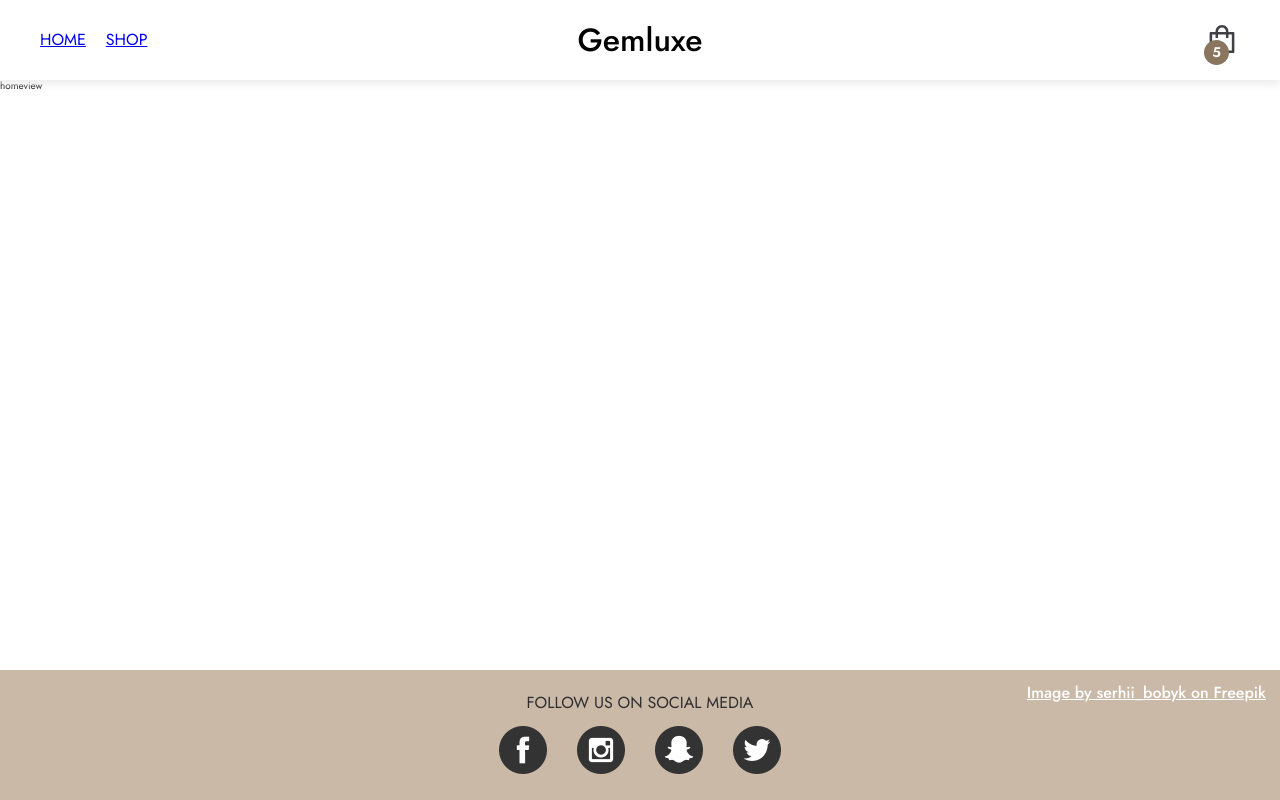
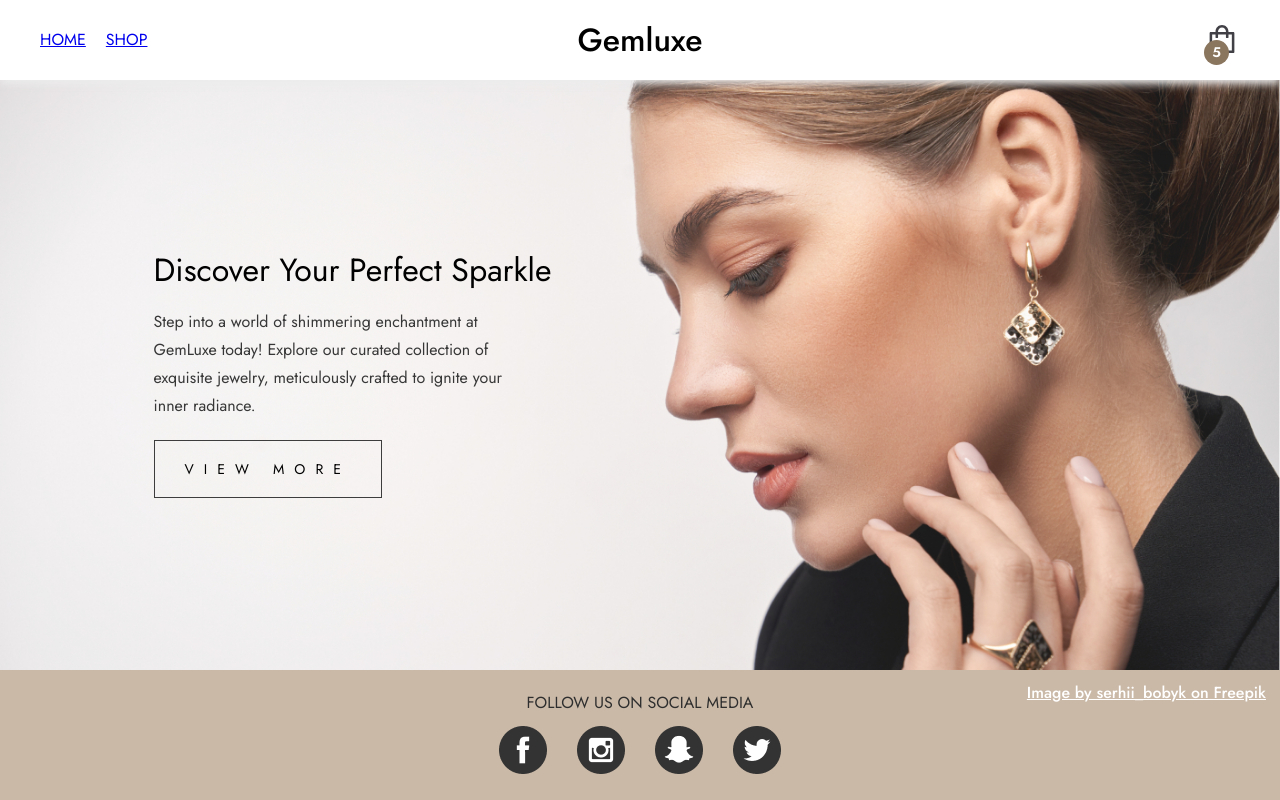
Before and after one commit to litaish/jewelry-shop, a React (Create React App) app: page / in a window 1280 px wide. Built offline with nearby package versions, Linux system fonts and the light colour scheme.

Commit message:
Style Home view

```diff
--- a/src/pages/Home/Hero.jsx
+++ b/src/pages/Home/Hero.jsx
@@ -0,0 +1,19 @@
+import React from 'react';
+import styles from './Hero.module.css';
+import { Link } from 'react-router-dom';
+
+const Hero = () => {
+  return (
+    <div className={styles.hero}>
+    <h3 className={styles.title}>Discover Your Perfect Sparkle</h3>
+    <p className={styles.paragraph}>Step into a world of shimmering enchantment at GemLuxe today!
+        Explore our curated collection of exquisite jewelry, meticulously crafted to ignite your inner
+        radiance.
+        </p>
+       <Link to='/shop' className={styles.button}>View more
+       </Link>
+  </div>
+  );
+};
+
+export default Hero;
--- a/src/pages/Home/Hero.module.css
+++ b/src/pages/Home/Hero.module.css
@@ -0,0 +1,34 @@
+.hero {
+    margin-left: 12vw;
+    display: flex;
+    flex-direction: column;
+    gap: 2rem;
+}
+.button {
+    -webkit-appearance: button;
+    -moz-appearance: button;
+    appearance: button;
+    text-decoration: none;
+    color: initial;
+    text-transform: uppercase;
+    color: #000000;
+    font-size: 1.4rem;
+    letter-spacing: 1rem;
+    border: 1px solid #3D3D3D;
+    padding: 2rem 3rem;
+    align-self: baseline;
+}
+.title {
+    margin: 0;
+    font-weight: 400;
+    font-size: 3.2rem;
+    text-transform: capitalize;
+    color: #000000;
+}
+.paragraph {
+    margin: 0;
+    font-size: 1.6rem;
+    color: #373737;
+    max-width: 40ch;
+    line-height: 2.8rem;
+}
--- a/src/pages/Home/HomeView.jsx
+++ b/src/pages/Home/HomeView.jsx
@@ -1,7 +1,13 @@
 import React from 'react';
+import styles from './HomeView.module.css';
+import Hero from './Hero';
 
 const HomeView = () => {
-  return <div>homeview</div>;
+  return (
+    <div className={styles.background}>
+    <Hero />
+  </div>
+  );
 };
 
 export default HomeView;
--- /dev/null
+++ b/src/pages/Home/HomeView.module.css
@@ -0,0 +1,9 @@
+.background {
+    background-image: url('../../assets/model.jpg');
+    background-repeat: no-repeat;
+    background-size: cover;
+    display: flex;
+    justify-content: flex-start;
+    align-items: center;
+    background-position: center;
+}
```
Also changed, not shown: src/assets/model.jpg (added).
